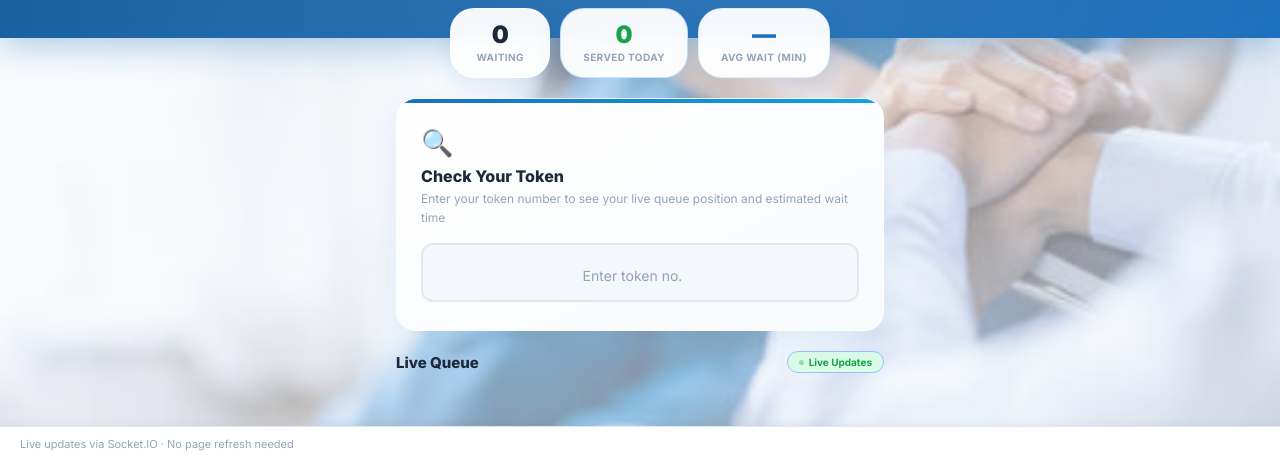
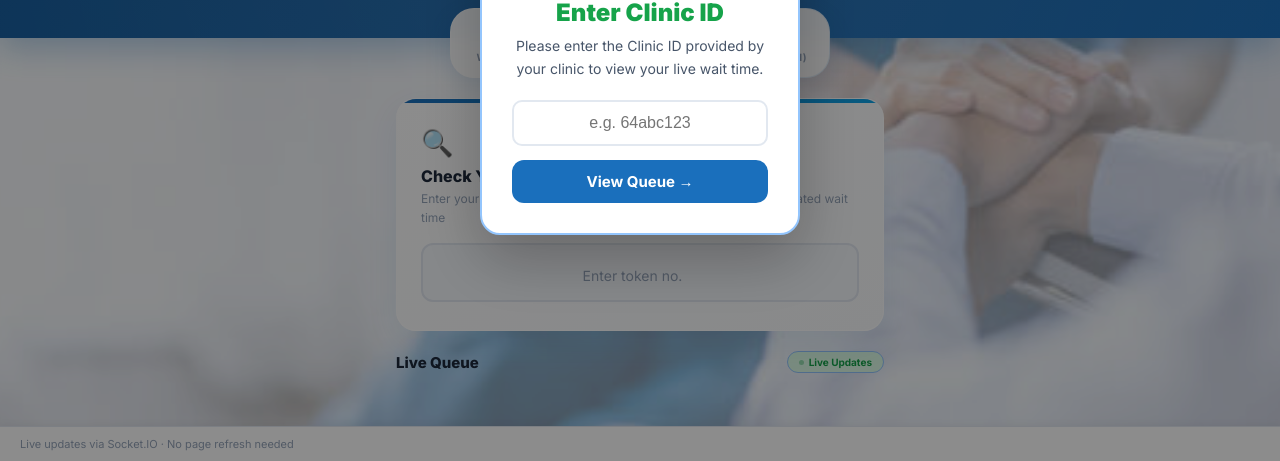
Before and after one commit to 77-Div-77/Clinic-Queue, a website: page public/patient.html in a window 1280 px wide. Shown: the part 339-800 px from the top of the page. Drawn offline with nearby package versions, Linux system fonts and the light colour scheme; no server answers.

Commit message:
feat(patient): Implement dynamic routing via clinicId parameter

```diff
--- a/public/patient.html
+++ b/public/patient.html
@@ -95,6 +95,18 @@
     </div>
   </div>
 
+  <!-- CLINIC ID PROMPT -->
+  <div id="clinic-prompt" class="soon-alert hidden" style="z-index: 9999;">
+    <div class="sa-backdrop" style="opacity:0.9;"></div>
+    <div class="sa-card" style="padding: 30px;">
+      <div class="sa-icon" style="background:var(--blue-light); color:var(--blue);">🏥</div>
+      <div class="sa-title">Enter Clinic ID</div>
+      <div class="sa-sub" style="margin-bottom:20px;">Please enter the Clinic ID provided by your clinic to view your live wait time.</div>
+      <input id="clinic-id-input" type="text" style="width:100%; padding: 12px; border:2px solid var(--border); border-radius:10px; font-size:16px; text-align:center; margin-bottom:14px; outline:none;" placeholder="e.g. 64abc123" onkeydown="if(event.key==='Enter')submitClinicId()" />
+      <button class="sa-btn" onclick="submitClinicId()" style="background:var(--blue); width:100%;">View Queue →</button>
+    </div>
+  </div>
+
   <!-- FOOTER -->
   <footer class="page-footer">
     <span>Live updates via Socket.IO · No page refresh needed</span>
--- a/public/patient.js
+++ b/public/patient.js
@@ -1,7 +1,26 @@
 // ============================================================
 //  PATIENT PAGE v3 — Client JS (Light Theme)
 // ============================================================
-const socket = io();
+const urlParams = new URLSearchParams(window.location.search);
+const clinicId = urlParams.get('clinicId');
+const socket = io({ autoConnect: false });
+
+if (!clinicId) {
+  document.addEventListener('DOMContentLoaded', () => {
+    document.getElementById('clinic-prompt').classList.remove('hidden');
+    document.getElementById('clinic-id-input').focus();
+  });
+} else {
+  socket.connect();
+  socket.emit('join_clinic', { clinicId });
+}
+
+function submitClinicId() {
+  const cid = document.getElementById('clinic-id-input').value.trim();
+  if (cid) {
+    window.location.href = `/patient.html?clinicId=${cid}`;
+  }
+}
 let myToken = null;
 let currentState = null;
 let heroTimerInterval = null;
```
